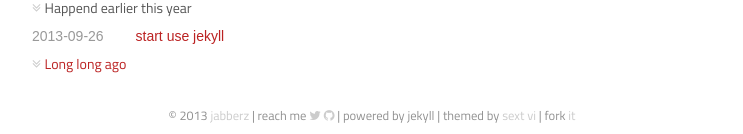
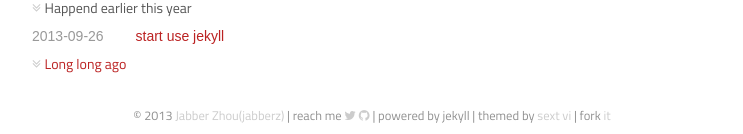
Before and after one commit to jabbber/myblog, a Jekyll site: the page built from index.html, in a window 1280 px wide and 900 px high, scrolled down 4190 px. Shown: the part 763-897 px from the top of the window, without its empty margins (268-1011 px from the left). Built offline with Jekyll 4.4.1, drawn with Linux system fonts in a browser that asks for light colours; some web fonts are replaced; Markdown is read by kramdown in place of the engine named in the settings.

Commit message:
add microdata to footer

```diff
--- a/_layouts/default.html
+++ b/_layouts/default.html
@@ -42,7 +42,7 @@
         </div>
         <footer>
           <div>
-              &copy; 2013 <a href="/about.html">jabberz</a>
+              &copy; 2013 <a href="/about.html"><span itemprop="name">Jabber Zhou</span>(<span itemprop="nickname">jabberz</span>)</a>
             | reach me <a class='icon-twitter' href='https://twitter.com/#!/mayjabber'></a>
             <a class='icon-github' href='https://github.com/mayjabber'></a>
             | powered by jekyll
```
